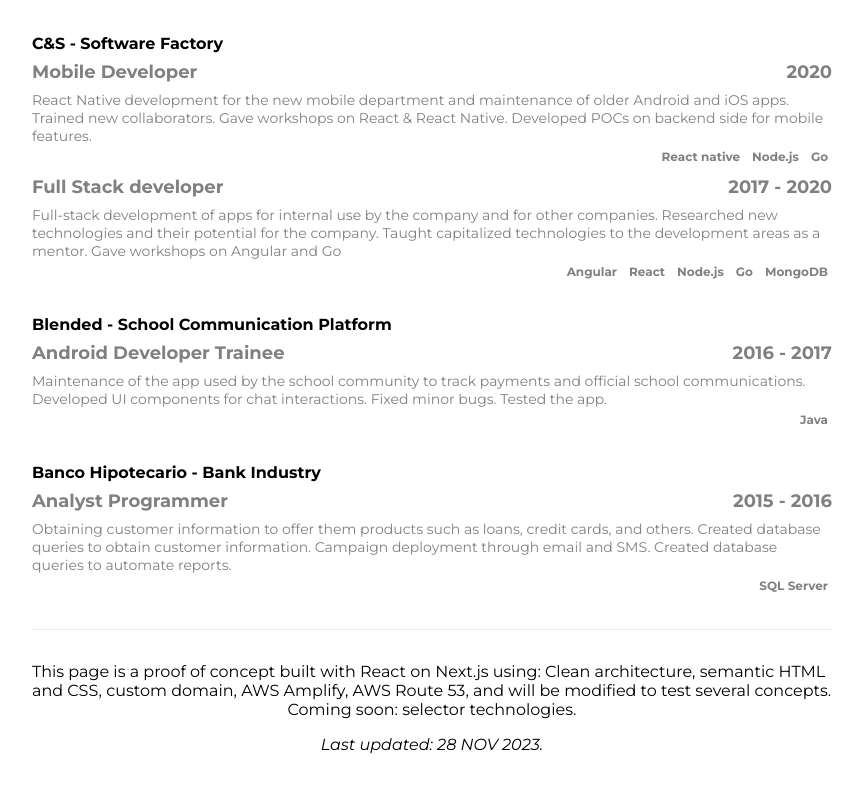
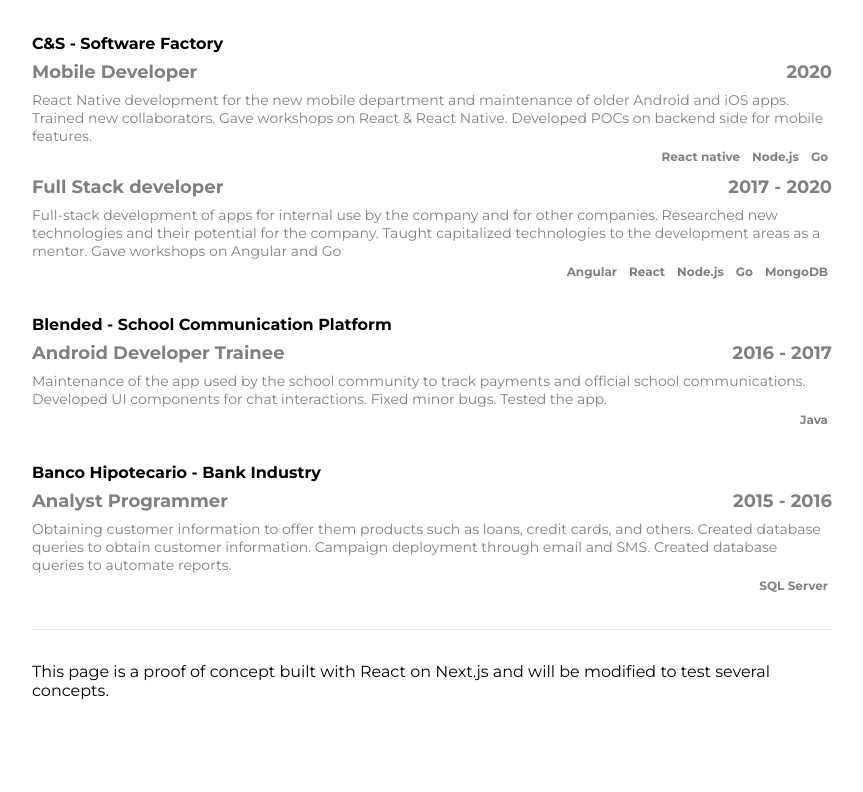
Before and after one commit to joncolque/myresume, a Next.js app: page / in a window 1280 px wide. Shown: the part 606-1398 px from the top of the page, without its empty margins (208-1071 px from the left). After the commit the page ends 1358 px from the top, so only its background shows below. Built offline with nearby package versions, Linux system fonts and the light colour scheme; what @react-pdf/renderer would draw is missing.

Commit message:
Footer. Modify text

```diff
--- a/pages/index.tsx
+++ b/pages/index.tsx
@@ -8,12 +8,9 @@
 import { srcProfilePicture } from '../src-data/socialMedia'
 import { HeadPage } from '../app/drivers/components/headPage/HeadPage'
 import { Resume } from '../core/entities/Resume'
-import { Tags } from '../app/drivers/components/tags/Tags'
 import styled from 'styled-components'
 
-const lastUpdated = 'Last updated: 28 NOV 2023.';
-const footerText = `This page is a proof of concept built with React on Next.js using: Clean architecture, semantic HTML and CSS, custom domain, AWS Amplify, AWS Route 53, and will be modified to test several concepts.`;
-const comingSoon = 'Coming soon: selector technologies.';
+const footerText = `This page is a proof of concept built with React on Next.js and will be modified to test several concepts.`;
 
 export default function Home() {
   const { resume, distinctTechnologies } = useGetResume();
@@ -58,10 +55,6 @@
     )}
     <footer className={styles.footer}>
       <span>{footerText}</span>
-      <span>{comingSoon}</span>
-      <p>
-        <em>{lastUpdated}</em>
-      </p>
     </footer>
   </Container>
 );
```
